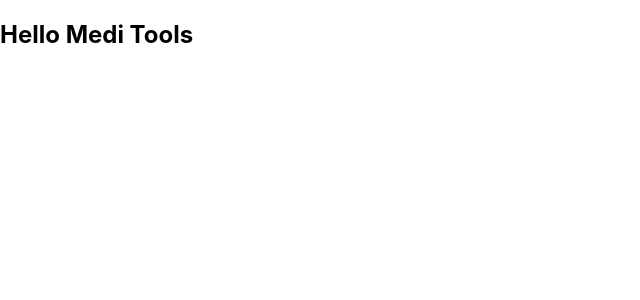
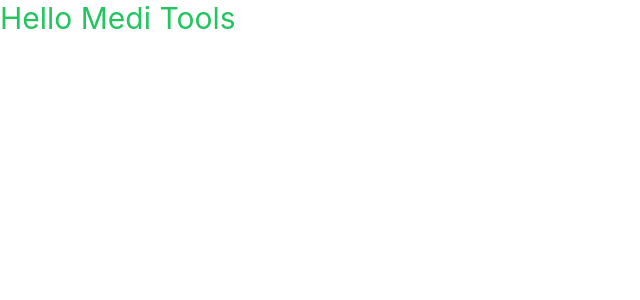
Before and after one commit to jobaierimran/manufacturer-website-client-side, a React (Create React App) app: page / in a window 1280 px wide. Shown: the top 300 px of the page, without its empty margins (0-640 px from the left). Built offline with nearby package versions, Linux system fonts and the light colour scheme.

Commit message:
Tailwind css setup copleted

```diff
--- a/package.json
+++ b/package.json
@@ -34,5 +34,10 @@
       "last 1 firefox version",
       "last 1 safari version"
     ]
+  },
+  "devDependencies": {
+    "autoprefixer": "^10.4.7",
+    "postcss": "^8.4.14",
+    "tailwindcss": "^3.0.24"
   }
 }
--- /dev/null
+++ b/postcss.config.js
@@ -0,0 +1,6 @@
+module.exports = {
+  plugins: {
+    tailwindcss: {},
+    autoprefixer: {},
+  },
+}
--- a/src/App.js
+++ b/src/App.js
@@ -3,7 +3,7 @@ import './App.css';
 function App() {
   return (
     <div>
-      <h2>Hello Medi Tools</h2>
+      <h2 className='text-3xl text-green-500'>Hello Medi Tools</h2>
     </div>
   );
 }
--- a/src/index.css
+++ b/src/index.css
@@ -1,3 +1,7 @@
+@tailwind base;
+@tailwind components;
+@tailwind utilities;
+
 body {
   margin: 0;
   font-family: -apple-system, BlinkMacSystemFont, 'Segoe UI', 'Roboto', 'Oxygen',
--- /dev/null
+++ b/tailwind.config.js
@@ -0,0 +1,9 @@
+module.exports = {
+  content: [
+    "./src/**/*.{js,jsx,ts,tsx}",
+  ],
+  theme: {
+    extend: {},
+  },
+  plugins: [],
+}
```
Also changed, not shown: 1 other file (tests, documents, lock files or other folders).
